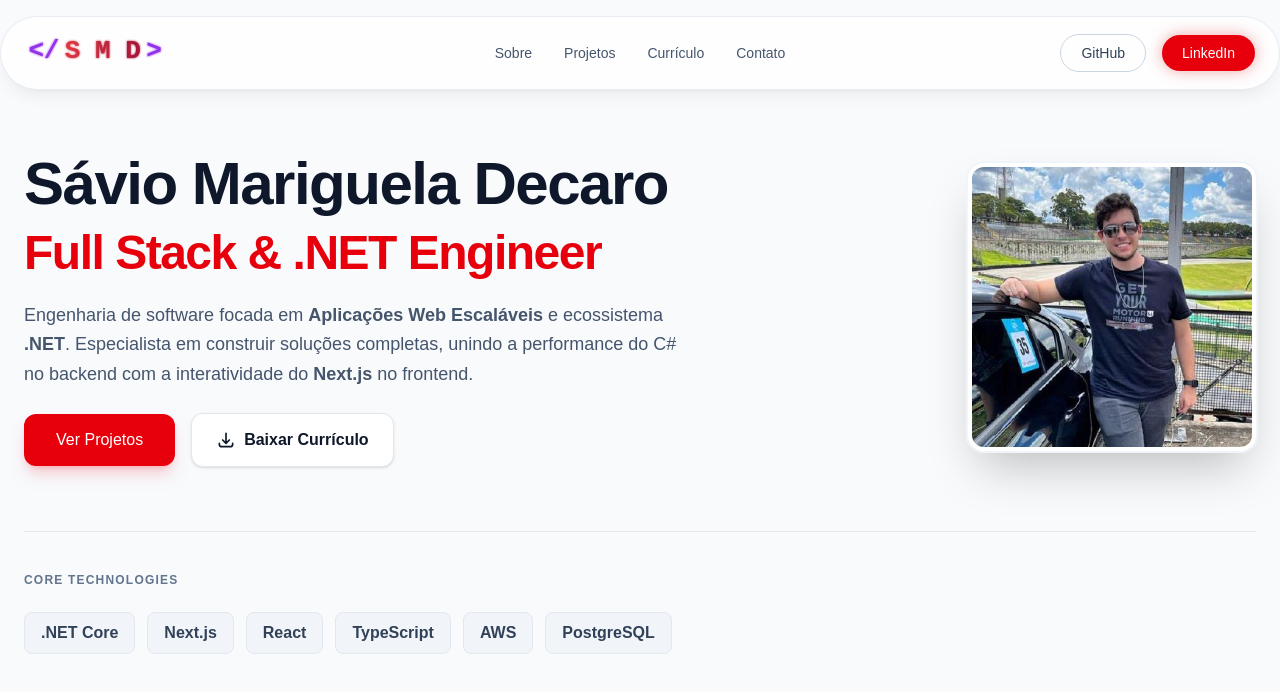
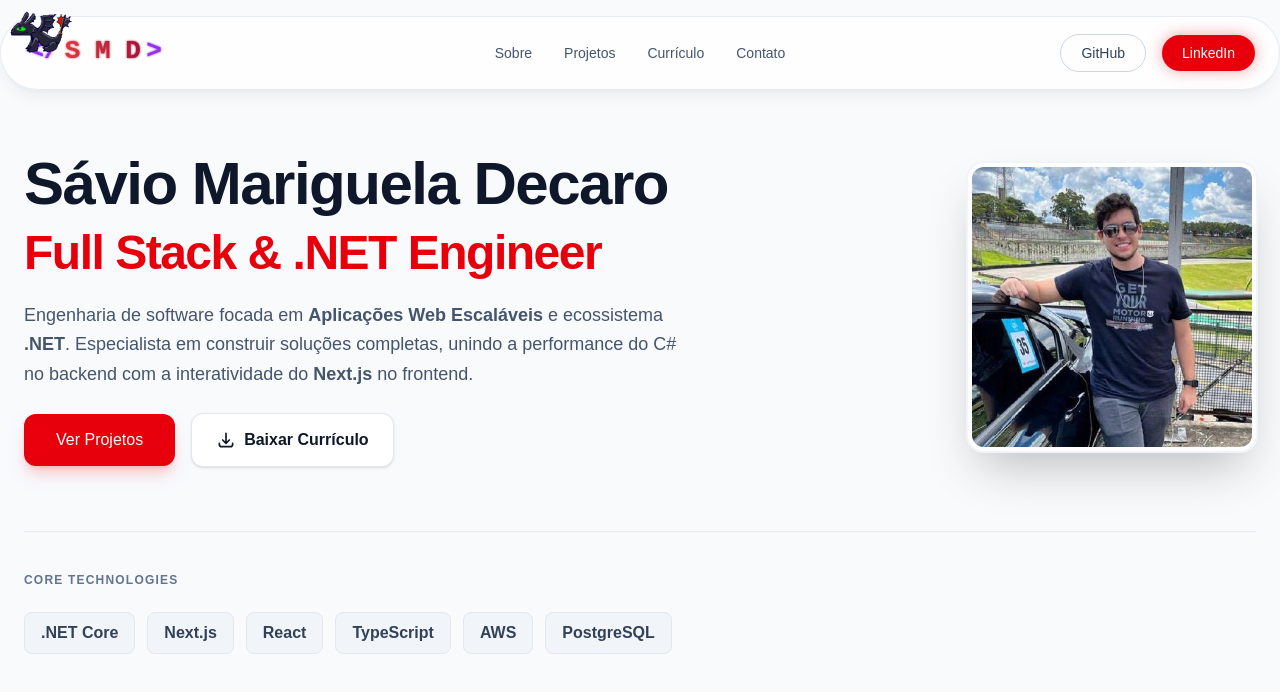
Before and after one commit to SavioDec/SitePortfolio, a Next.js app: page / in a window 1280 px wide. Shown: the top 692 px of the page. Built offline with nearby package versions, Linux system fonts and the light colour scheme.

Commit message:
alteração do tamanho do banguela e de sua velocidade de voo e andar

```diff
--- a/app/MouseFollower.css
+++ b/app/MouseFollower.css
@@ -3,8 +3,8 @@
     top: 0;
     left: 0;
     z-index: 9999;
-    width: 64px;
-    height: 64px;
+    width: 68px;
+    height: 68px;
     pointer-events: none;
 
     background-size: contain;
--- a/app/MouseFollower.tsx
+++ b/app/MouseFollower.tsx
@@ -7,8 +7,8 @@ type FollowerState = 'sitting' | 'getting_up' | 'walking' | 'flying' | 'sitting_
 
 export default function MouseFollower() {
     const pointerRef = useRef<HTMLDivElement>(null);
-    const mousePos = useRef({ x: -100, y: -100 });
-    const currentPos = useRef({ x: -100, y: -100 });
+    const mousePos = useRef({ x: 0, y: 0 });
+    const currentPos = useRef({ x: 40, y: 25 });
 
     const lastScaleX = useRef(1);
     const lastAngle = useRef(0);
@@ -21,8 +21,8 @@ export default function MouseFollower() {
         STOP_DISTANCE: 50,
         WAKE_DISTANCE: 65,
         FLY_DISTANCE: 250,
-        WALK_SPEED: 2.5,
-        FLY_SPEED: 7.0,
+        WALK_SPEED: 2.7,
+        FLY_SPEED: 5.0,
         TRANSITION_MS: 300
     };
 
@@ -66,7 +66,7 @@ export default function MouseFollower() {
                     if (distance > CONFIG.WAKE_DISTANCE) {
                         changeState('getting_up');
                         stateEndTime.current = timestamp + CONFIG.TRANSITION_MS;
-                        // CORREÇÃO: Zera o ângulo imediatamente ao levantar
+
                         lastAngle.current = 0;
                     } else {
                         lastAngle.current = 0;
```
